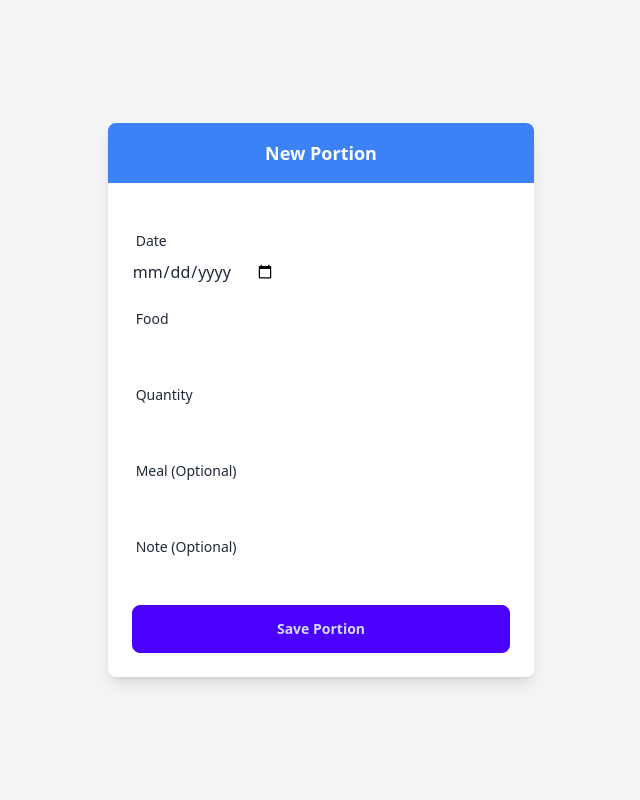
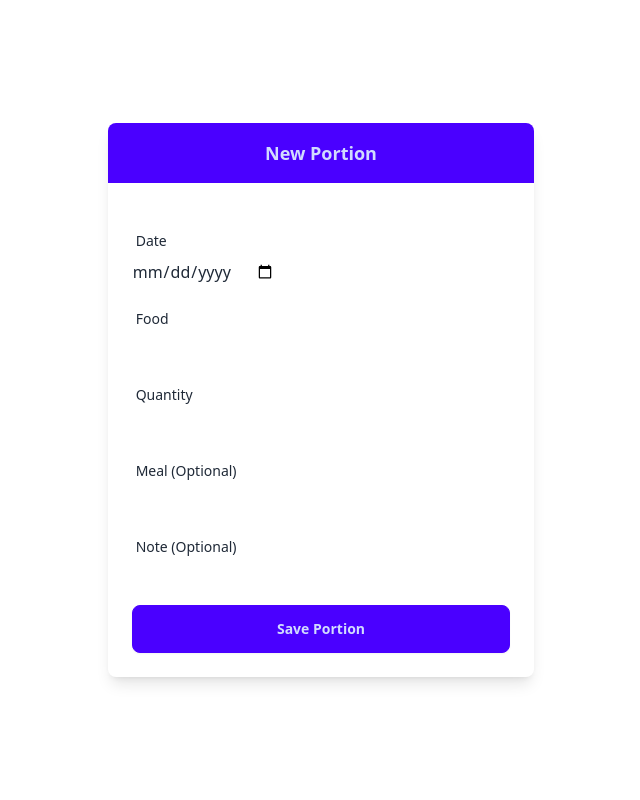
Before and after one commit to susrik/django-nutrition, a Django app: template nutrition/templates/nutrition/add_portion.html in a window 1280 px wide. Shown: the part 70-870 px from the top of the page, without its empty margins (319-959 px from the left). Run offline with Django 5.2, Linux system fonts and the light colour scheme; the template is opened without the code that fills it: most values are stand-ins (such as "Sample title", 1, 10 or a date in 2020); form fields are guessed from the names that the template uses.

Commit message:
use more semantic colors

```diff
--- a/nutrition/templates/nutrition/base-form.html
+++ b/nutrition/templates/nutrition/base-form.html
@@ -1,14 +1,14 @@
 {% extends 'nutrition/base.html' %}
 
 {% block content %}
-<div class="flex justify-center items-center min-h-screen bg-gray-100">
+<div class="flex justify-center items-center min-h-screen">
     <div class="w-full max-w-md lg:w-1/3 mx-auto">
 
         <!-- Form Container -->
-      <div class="shadow-lg rounded-lg overflow-hidden bg-white">
+      <div class="shadow-lg rounded-lg overflow-hidden bg-base-300">
 
-        <!-- Blue Bar at the Top -->
-        <div class="bg-blue-500 text-white p-4 text-center">
+        <!-- Bar at the Top -->
+        <div class="bg-primary text-primary-content p-4 text-center">
           <h2 class="text-lg font-bold">{% block title %}title{% endblock %}</h2>
         </div>
 
--- a/nutrition/templates/nutrition/header.html
+++ b/nutrition/templates/nutrition/header.html
@@ -1,4 +1,4 @@
-<div class="navbar bg-base-100">
+<div class="navbar">
 
   <div class="flex-1">
     <a class="btn btn-ghost text-xl" href="{% url 'days' %}">Nutrition</a>
```
Also changed, not shown: nutrition/templates/nutrition/login.html (+4 -4 lines).
